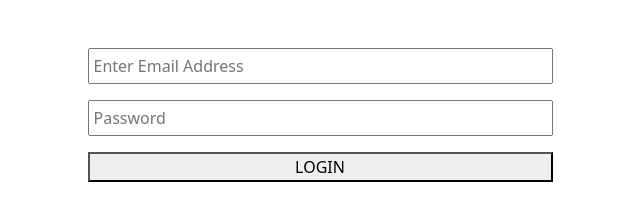
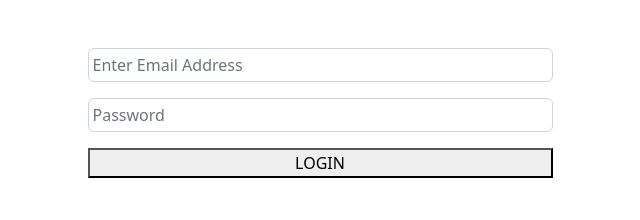
Before and after one commit to Isrkay/A-Simple-Bank-App, a plain HTML site: page signin.html in a window 1280 px wide. Shown: the whole page, without its empty margins (320-960 px from the left). Drawn offline with Linux system fonts and the light colour scheme.

Commit message:
I added form-control to signin.html

```diff
--- a/signin.html
+++ b/signin.html
@@ -12,8 +12,8 @@
     <div class="container">
         <div class="row col-lg-5 col-md-8 col-sm-7 col-xs-3 mt-5 mx-auto rounded-2">
             <!-- <div id="div1"> -->
-            <input class="p-1 mb-3" id="userEmail" type="text" placeholder="Enter Email Address">
-            <input class="p-1 mb-3" id="passWord" type="text" placeholder="Password">
+            <input class="p-1 mb-3 form-control" id="userEmail" type="text" placeholder="Enter Email Address">
+            <input class="p-1 mb-3 form-control" id="passWord" type="text" placeholder="Password">
             <button id="log" onclick="login()">LOGIN</button>
             <!-- </div> -->
         </div>
```
Also changed, not shown: transfer.html (+2 -2 lines).
